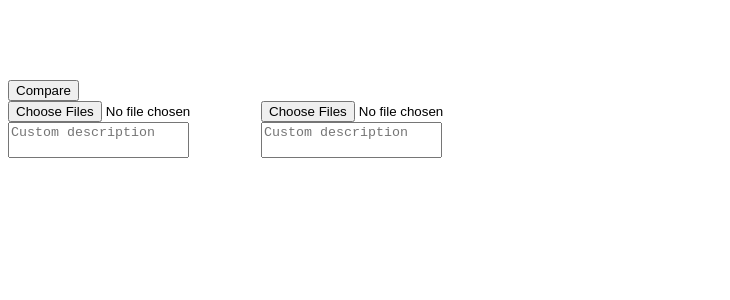
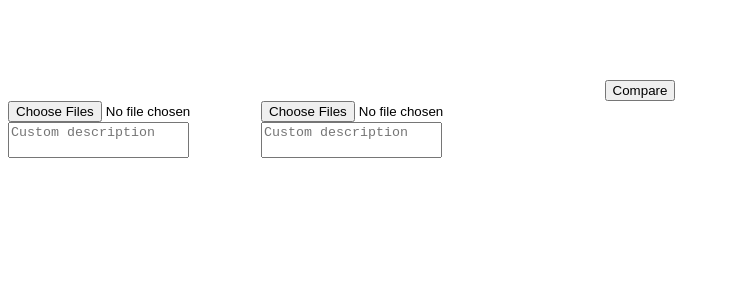
Before and after one commit to PatatoBit/thisorthat, a SvelteKit app: page /app in a window 1280 px wide. Shown: the top 300 px of the page, without its empty margins (0-730 px from the left). Built offline with nearby package versions, Linux system fonts and the light colour scheme.

Commit message:
clean up layout and +add loading gif

```diff
--- a/src/components/Product.svelte
+++ b/src/components/Product.svelte
@@ -77,7 +77,7 @@
 	}
 
 	.discount {
-		background-color: green;
+		background-color: rgb(18, 192, 102);
 		color: #fefefe;
 		padding: 0.2rem;
 		border-radius: 0.2rem;
@@ -103,7 +103,7 @@
 	}
 
 	.pro {
-		background: #59cf63;
+		background: rgb(18, 192, 102);
 	}
 
 	.con {
--- a/src/routes/api/compare/+server.ts
+++ b/src/routes/api/compare/+server.ts
@@ -1,6 +1,7 @@
 import { OPENAI_KEY } from '$env/static/private';
 import { json, type RequestHandler } from '@sveltejs/kit';
 import OpenAI from 'openai';
+import type { ChatCompletionContentPart } from 'openai/resources/index.mjs';
 
 const systemMessage = `
 You are a value comparer app.
@@ -33,16 +34,25 @@ The structure of this JSON object is
 }
 
 If you cannot identity an object, you shall return an empty object with the name being "No object found".
-If you cannot identify a field, you shall return null.
+If you cannot identify a field, you shall return "N/A".
 `;
 
 export const POST: RequestHandler = async ({ request }) => {
 	const params = await request.json();
 
-	const firstImages: string[] = params.params.images1;
-	const secondImages: string[] = params.params.images2;
+	const firstImages: ChatCompletionContentPart[] = params.params.images1.map((base64: string) => ({
+		type: 'image_url',
+		image_url: {
+			url: base64
+		}
+	}));
 
-	console.log(firstImages.length, secondImages.length);
+	const secondImages: ChatCompletionContentPart[] = params.params.images2.map((base64: string) => ({
+		type: 'image_url',
+		image_url: {
+			url: base64
+		}
+	}));
 
 	const openai = new OpenAI({ apiKey: OPENAI_KEY });
 
@@ -58,21 +68,25 @@ export const POST: RequestHandler = async ({ request }) => {
 				content: [
 					{
 						type: 'text',
-						text: "These are the first product's image"
-					}
+						text: 'These are are the images of the first product.'
+					},
+					...firstImages
 				]
 			},
 			{
 				role: 'user',
-				content: secondImages.map((base64) => ({
-					type: 'image_url',
-					image_url: {
-						url: base64
-					}
-				}))
+				content: [
+					{
+						type: 'text',
+						text: 'These are are the images of the second product.'
+					},
+					...secondImages
+				]
 			}
 		]
 	});
 
+	console.table(response.choices[0]);
+
 	return json(response.choices[0]);
 };
--- a/src/routes/app/+page.svelte
+++ b/src/routes/app/+page.svelte
@@ -6,6 +6,7 @@
 	import type { ProductData } from '$lib/types';
 	import axios from 'axios';
 	import Meter from '../../components/Meter.svelte';
+	import { fly } from 'svelte/transition';
 
 	let images1: FileList;
 	let images2: FileList;
@@ -52,9 +53,11 @@
 	}
 </script>
 
-<div class="page">
-	<form class="container" on:submit|preventDefault={handleSubmit}>
-		<button class="compare" type="submit">Compare</button>
+<div class="container">
+	<form on:submit|preventDefault={handleSubmit}>
+		<div class="compare">
+			<button type="submit">Compare</button>
+		</div>
 
 		<div class="sides">
 			<div class="side">
@@ -92,18 +95,22 @@
 				{/if}
 			</div>
 		</div>
+
+		{#if loading}
+			<div class="loading">
+				<img
+					transition:fly
+					src="https://media1.tenor.com/m/FawYo00tBekAAAAC/loading-thinking.gif"
+					alt="Loading"
+				/>
+			</div>
+		{/if}
 	</form>
 
 	{#if responseData}
 		<br />
 		<div class="meter">
 			<Meter value={responseData.recommend_meter} />
-		</div>
-	{/if}
-
-	{#if loading}
-		<div class="loading">
-			<h2>Thinking...</h2>
 		</div>
 	{/if}
 
@@ -118,10 +125,26 @@
 	.container {
 		margin-top: 5rem;
 		flex-direction: column;
+		justify-content: center;
 	}
 
 	.compare {
-		margin: 0 auto;
+		margin-block: 0 auto;
+		display: flex;
+		flex-direction: column;
+		align-items: center;
+	}
+
+	.loading {
+		width: 100%;
+		display: flex;
+		justify-content: center;
+		align-items: center;
+
+		img {
+			max-width: 20rem;
+			border-radius: 2rem;
+		}
 	}
 
 	.sides {
@@ -130,7 +153,7 @@
 	}
 
 	.meter {
-		margin: 0 auto;
+		margin-block: 0 auto;
 		display: flex;
 		flex-direction: column;
 		align-items: center;
--- a/src/styles/globals.scss
+++ b/src/styles/globals.scss
@@ -25,14 +25,9 @@ textarea {
 	background-color: rgb(228, 228, 228);
 }
 
-.page {
+.container {
 	display: flex;
 	flex-direction: column;
-}
-
-.container {
-	display: flex;
-	flex-direction: row;
 
 	margin-inline: auto;
 	max-width: 60rem;
@@ -42,7 +37,7 @@ textarea {
 		display: flex;
 		flex-direction: column;
 		gap: 1rem;
-		flex: 1 1 auto;
+		flex: 1 1 0;
 
 		padding: 1.5rem;
 	}
```
